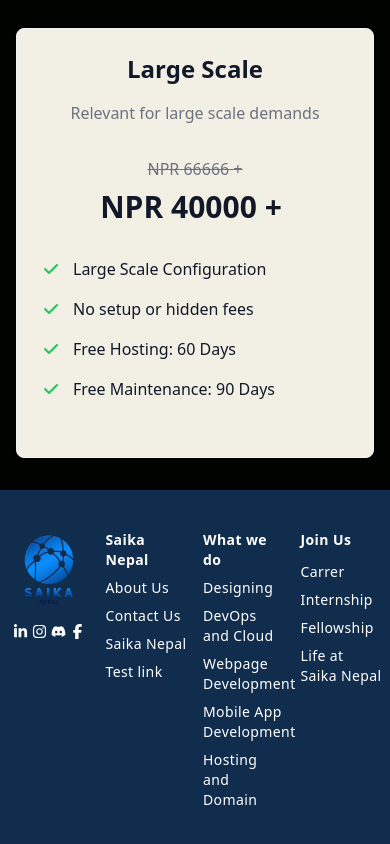
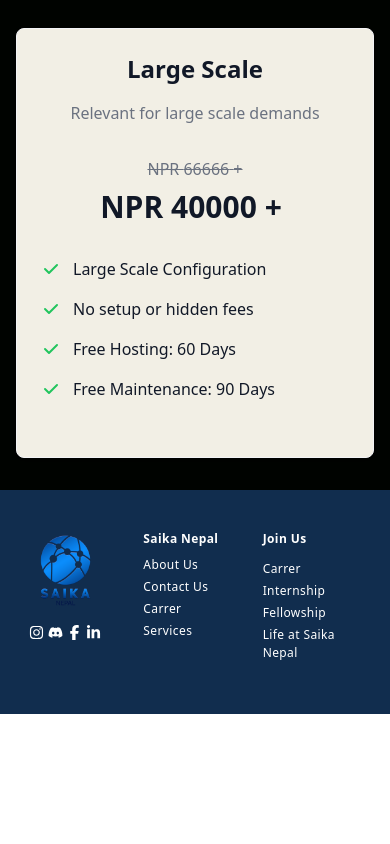
Before and after one commit to saikanepal/Saika_Nepal_Front_end, a React (Create React App) app: page / in a window 390 px wide. Shown: the part 5016-5860 px from the top of the page. After the commit the page ends 5730 px from the top, so only its background shows below. Built offline with nearby package versions, Linux system fonts and the light colour scheme.

Commit message:
Complete Footer

```diff
--- a/src/Components/Footer.js
+++ b/src/Components/Footer.js
@@ -11,40 +11,40 @@
   return (
     <div className='font-roboto tracking-wide'>
       <footer className="bg-[#112D4E]">
-        <div className="grid w-full grid-cols-4 lg:grid-cols-5 gap-4 lg:gap-10 px-2 sm:px-8 lg:px-16 py-10 sm:py-16 items-start justify-center">
-          <div className='sm:w-[80%] lg:w-[40%] gap-3 lg:col-span-2 flex flex-col justify-center items-center relative '>
-            <div className="hidden lg:block absolute -right-48 h-full border-l-2 border-white"></div>
+        <div className="grid w-full grid-cols-3 md:grid-cols-4 lg:grid-cols-5 gap-4 lg:gap-10 px-6 sm:px-8 lg:px-16 py-10 sm:py-16 items-start justify-center">
+          <div className='w-[80%] md:w-[60%] gap-3 lg:col-span-2 flex flex-col justify-center items-center relative '>
+            <div className="hidden lg:block absolute -right-32 h-full border-l-2 border-white"></div>
 
             <img src={saikaLogo} />
-            <div className="flex gap-1 sm:gap-3 lg:gap-5 font-bold text-white ">
-              <a className='hidden sm:block' href="https://www.instagram.com/saikanepal/" target="_blank"><FaLinkedinIn size={25} /></a>
+            <div className="flex gap-1 sm:gap-3 lg:gap-5 mx-auto font-bold text-white ">
               <a className='hidden sm:block' href="https://www.linkedin.com/company/103794010/" target="_blank"><FaInstagram size={25} /></a>
               <a className='hidden sm:block' href="https://discord.gg/rjuUH7jW" target="_blank"><FaDiscord size={25} /></a>
               <a className='hidden sm:block' href="https://www.facebook.com/profile.php?id=61557187132667" target="_blank"><FaFacebookF size={25} /></a>
+              <a className='hidden sm:block' href="https://www.instagram.com/saikanepal/" target="_blank"><FaLinkedinIn size={25} /></a>
 
               {/* FOR SMALLER SCREEN SIZE  */}
-              <a className='block sm:hidden' href="https://www.instagram.com/saikanepal/" target="_blank"><FaLinkedinIn size={15} /></a>
               <a className='block sm:hidden' href="https://www.linkedin.com/company/103794010/" target="_blank"><FaInstagram size={15} /></a>
               <a className='block sm:hidden' href="https://discord.gg/rjuUH7jW" target="_blank"><FaDiscord size={15} /></a>
               <a className='block sm:hidden' href="https://www.facebook.com/profile.php?id=61557187132667" target="_blank"><FaFacebookF size={15} /></a>
+              <a className='block sm:hidden' href="https://www.instagram.com/saikanepal/" target="_blank"><FaLinkedinIn size={15} /></a>
             </div>
           </div>
 
           {/* Saika Nepal  */}
-          <div className='text-sm sm:text-lg '>
+          <div className='text-[12px] md:text-lg '>
             <p className="font-bold text-white">Saika Nepal</p>
-            <div className="flex flex-col items-start mt-2  text-white space-y-2 ">
+            <div className="flex flex-col items-start mt-2  text-white space-y-1 ">
               <Link to="/" className=" transition-colors duration-300 hover:text-white">About Us</Link>
               <Link to="/" className=" transition-colors duration-300 hover:text-white">Contact Us</Link>
-              <Link to="/" className=" transition-colors duration-300 hover:text-white">Saika Nepal</Link>
-              <Link to="/" className=" transition-colors duration-300 hover:text-white">Test link</Link>
+              <Link to="/" className=" transition-colors duration-300 hover:text-white">Carrer</Link>
+              <Link to="/" className=" transition-colors duration-300 hover:text-white">Services</Link>
             </div>
           </div>
 
           {/* What we do  */}
-          <div className='text-sm sm:text-lg'>
+          <div className='hidden sm:block text-[12px] md:text-lg'>
             <p className="font-bold text-white ">What we do</p>
-            <div className="flex flex-col items-start mt-2 space-y-2 text-white">
+            <div className="flex flex-col items-start mt-2 space-y-1 text-white">
               <Link to="/expedition" className=" transition-colors duration-300 hover:text-white">Designing</Link>
               <Link to="/" className=" transition-colors duration-300 hover:text-white">DevOps and Cloud</Link>
               <Link to="/trekking" className=" transition-colors duration-300 hover:text-white">Webpage Development</Link>
@@ -54,9 +54,9 @@
           </div>
 
           {/* Join US  */}
-          <div className='text-sm sm:text-lg'>
+          <div className='text-[12px] md:text-lg'>
             <p className="font-bold text-white ">Join Us</p>
-            <div className="flex flex-col items-start my-3 space-y-2 text-white">
+            <div className="flex flex-col items-start my-3 space-y-1 text-white">
               <Link to="/" className="transition-colors duration-300 hover:text-white">Carrer</Link>
               <Link to="/" className="transition-colors duration-300 hover:text-white">Internship</Link>
               <Link to="/" className="transition-colors duration-300 hover:text-white">Fellowship</Link>
```
